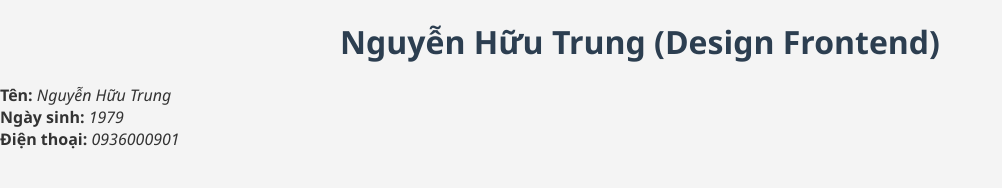
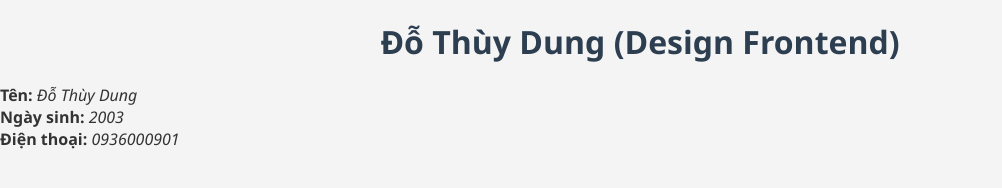
Before and after one commit to DTDungg/DoThuyDung.github.io, a plain HTML site: page index.html in a window 1280 px wide. Shown: the whole page, without its empty margins (0-1002 px from the left). Drawn offline with Linux system fonts and the light colour scheme.

Commit message:
change name

```diff
--- a/index.html
+++ b/index.html
@@ -7,14 +7,14 @@
     <link rel="stylesheet" href="style.css">
 </head>
 <body>
-    <h1>Nguyễn Hữu Trung (Design Frontend)</h1>
+    <h1>Đỗ Thùy Dung (Design Frontend)</h1>
 
     <div class="thongtin">
-        <b>Tên:</b> <i>Nguyễn Hữu Trung</i>
+        <b>Tên:</b> <i>Đỗ Thùy Dung</i>
     </div>
 
     <div class="thongtin">
-        <b>Ngày sinh:</b> <i>1979</i>
+        <b>Ngày sinh:</b> <i>2003</i>
     </div>
 
     <div class="thongtin">
```
